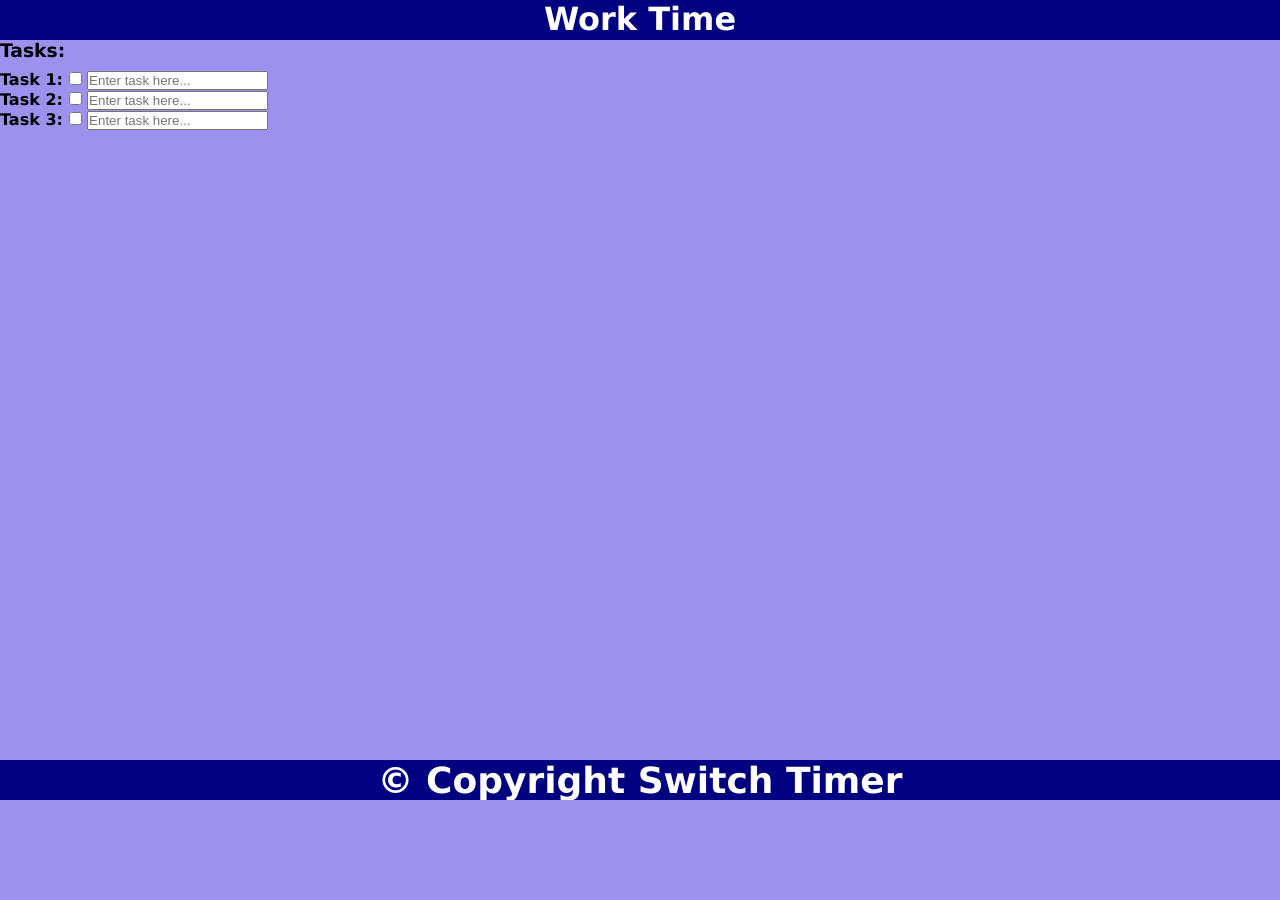
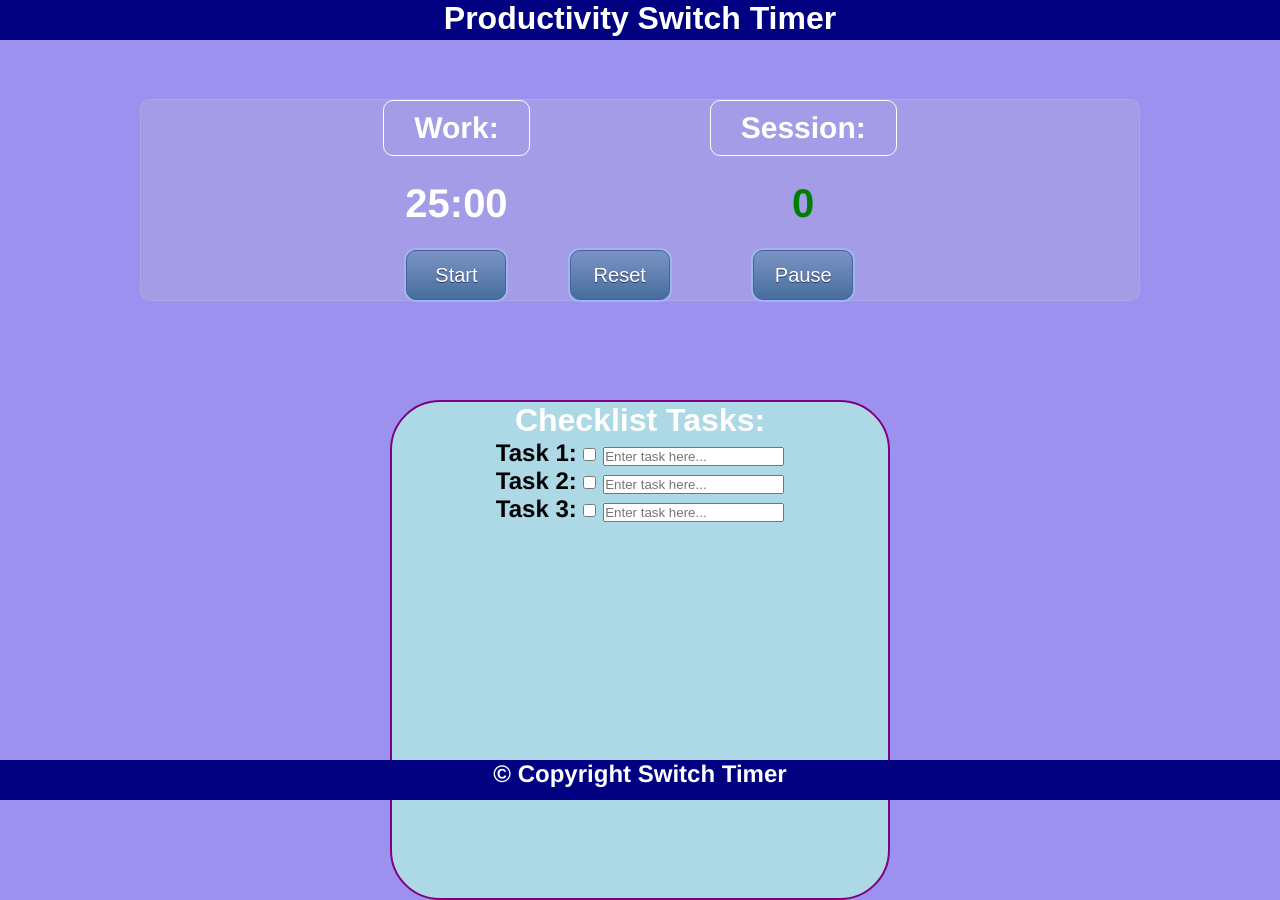
Before and after one commit to vfr9/switch-timer-group-project, a Flask app: page /work in a window 1280 px wide. Before the commit the page ends 800 px from the top, so only its background shows below. Run offline with Flask 2, Linux system fonts and the light colour scheme.

Commit message:
Update work.html

```diff
--- a/templates/work.html
+++ b/templates/work.html
@@ -1,14 +1,110 @@
-<html>
+<!DOCTYPE html>
+<html lang="en">
 <head>
-        <link rel="stylesheet" href="{{ url_for('static',filename='work_style.css') }}" type"text/css">
-        <title>Work Time</title>
+    <meta charset="UTF-8">
+    <meta http-equiv="X-UA-Compatible" content="IE=edge">
+    <meta name="viewport" content="width=device-width, initial-scale=1.0">
+    <link
+      rel="stylesheet"
+      href="https://cdnjs.cloudflare.com/ajax/libs/font-awesome/4.7.0/css/font-awesome.min.css"
+    />
+    <link rel= "stylesheet" type= "text/css" href= "{{ url_for('static',filename='style.css') }}">
+    <title>Switch Timer</title>
 </head>
 <body>
-        <div class = "header">
-            <h1>Work Time</h1>
+  <header class="header">
+    <h1>Productivity Switch Timer </h1>
+
+ </header>
+
+ <div class="mainContainer">
+  <div class="container">
+    <div class="glass">
+
+
+      <div class="timerControl">
+
+
    </div>
-        <h3>Tasks:<br></h3>
-        <h4>
+
+  </div>
+
+ <div id="container" class="timer" id="timer" data-mode="pomodoro">
+  <p id="work" class="label modeSelector__Button active">Work:</p>
+  <p id="cycles" class="label modeSelector__Button active">Session:</p>
+  <!--Work Timer-->
+  <div id="work-timer" class="timer">
+      <p id="w_minutes">25</p><p class="semicolon">:</p><p id="w_seconds">00</p>
+  </div>
+
+
+  <p id="counter" class="timer">0</p>
+
+
+
+  <button id="start" class="ButtonContainer btn">Start</button>
+  <button id="reset" class="ButtonContainer btn">Reset</button>
+  <button id="stop" class="ButtonContainer btn">Pause</button>
+
+
+</div>
+
+
+<!--Will have the innerhtml change here for the break session-->
+<!--
+
+
+
+  <div id="container" class="timer" id="timer" data-mode="pomodoro">
+  <p id="work" class="label modeSelector__Button active">Work:</p><p id="break" class="label modeSelector__Button active">Break:</p><p id="cycles" class="label modeSelector__Button active">Session:</p>
+
+  <div id="work-timer" class="timer">
+    <p id="w_minutes">25</p><p class="semicolon">:</p><p id="w_seconds">00</p>
+</div>
+
+
+<p id="counter" class="timer">0</p>
+
+
+<div id="break-timer" class="timer">
+    <p id="b_minutes">05</p><p class="semicolon">:</p><p id="b_seconds">00</p>
+</div>
+<button id="start" class="btn">Start</button>
+<button id="stop" class="btn">Pause</button>
+<button id="reset" class="btn">Reset</button>
+</div>-->
+
+
+
+
+
+
+
+
+
+
+
+
+  </div>
+
+
+<!--
+<div class="green-tile-add-button" >
+  <a href= '#'> Break is over! Click here to start next work session!</a>
+  <p> Hurry before 5 minutes are up or else a green tile will be lost! </p>
+  <p> Counter: 5:00 minutes left! </p>
+ -->
+
+  <!--Have this part count down-->
+
+<!--
+</div>
+-->
+
+
+<div class="checklist square-background">
+    <h1>Checklist Tasks:<br></h1>
+    <h2>
         <label for="checkc1">Task 1:</label>
         <input type="checkbox" id="checkc1" name="checkc1">
         <input type="text" id="checkt1" name="checkt1" placeholder="Enter task here..."><br>
@@ -18,10 +114,52 @@
         <label for="checkc3">Task 3:</label>
         <input type="checkbox" id="checkc3" name="checkc3">
         <input type="text" id="checkt3" name="checkt3" placeholder="Enter task here..."><br>
-        </h4>
+    </h2>
 
-        <footer class = "footer">
+  </div>
+
+
+
+
+
+
+
+
+
+
+
+
+
+
+
+
+
+
+
+
+
+
+
+
+
+        <footer class="footer">
            <h2>&copy; Copyright Switch Timer</h2>
         </footer>
+
+
+
+
+
+        <script src="{{url_for('static', filename='timer.js')}}"></script>
+
+
+
+
+
+
+
+
+
+
 </body>
 </html>
```
Lines whose indentation alone changed are shown as unchanged.
